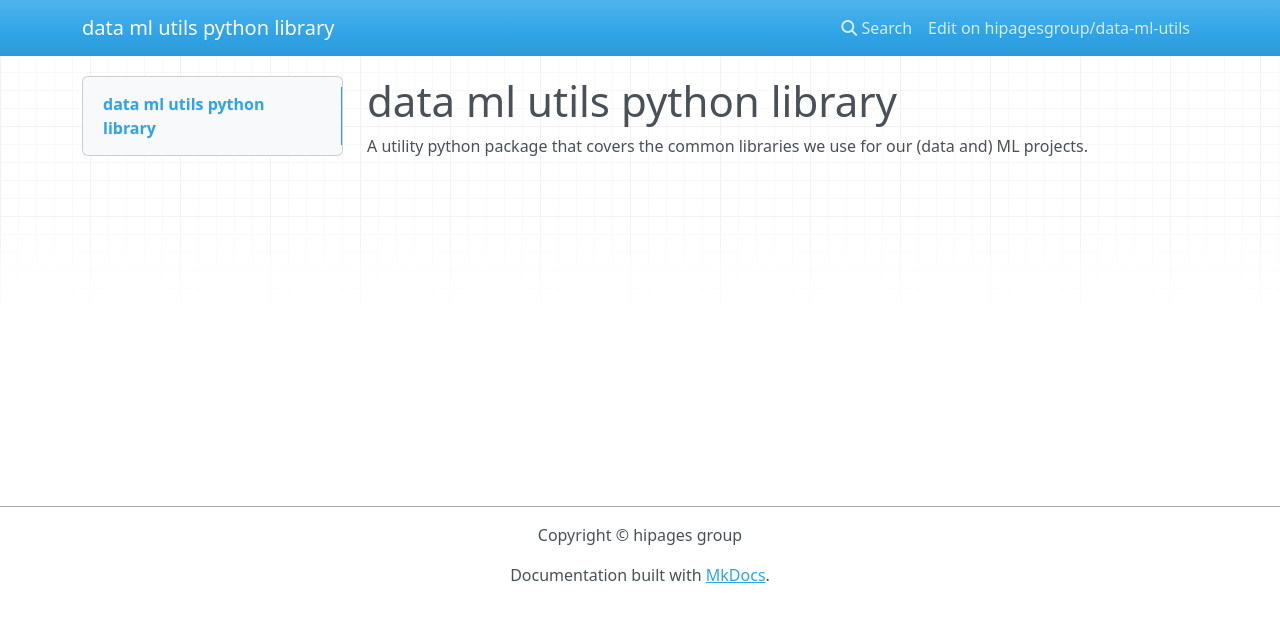
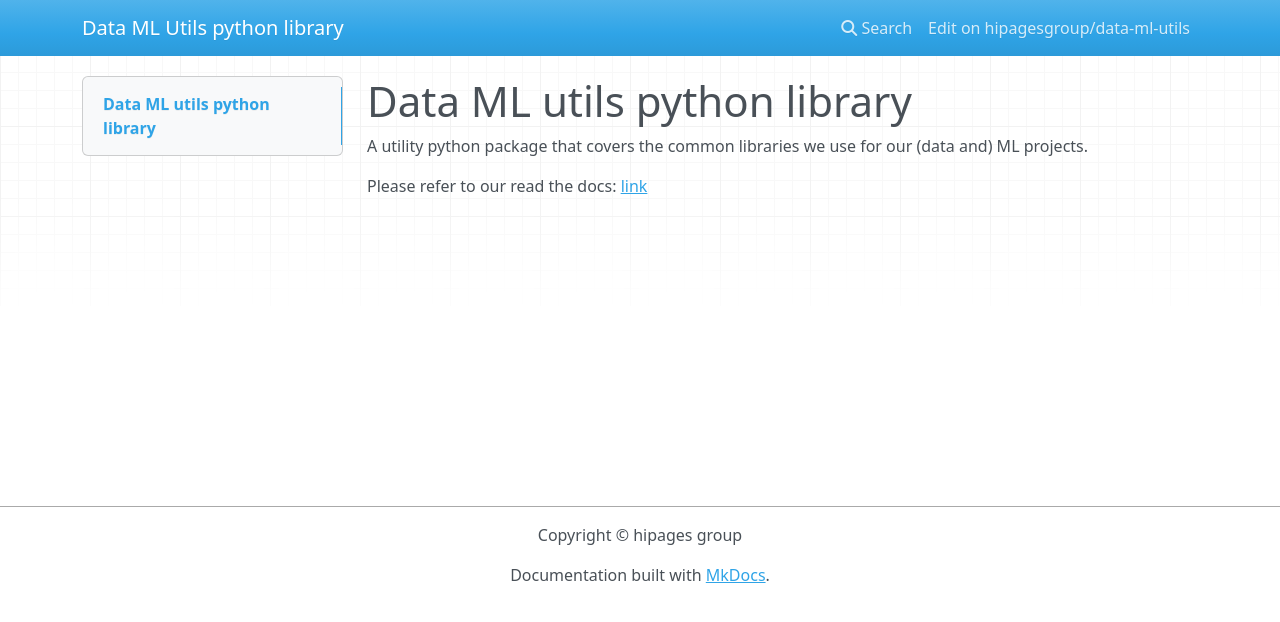
Before and after one commit to hipagesgroup/data-ml-utils, an MkDocs documentation site: the page built from docs/index.md, in a window 1280 px wide. Shown: the top 622 px of the page. Built offline with MkDocs 1.6.1, drawn with Linux system fonts in a browser that asks for light colours; nearby versions of some CDN libraries.

Commit message:
docs: [DP-2086] Update tech docs (#19)
Co-authored-by: Shu Ming Peh <>

```diff
--- a/docs/index.md
+++ b/docs/index.md
@@ -1,3 +1,5 @@
-# data ml utils python library
+# Data ML utils python library
 
 A utility python package that covers the common libraries we use for our (data and) ML projects.
+
+Please refer to our read the docs: [link](https://data-ml-utils.readthedocs.io/en/latest/)
--- a/mkdocs.yaml
+++ b/mkdocs.yaml
@@ -1,5 +1,5 @@
 ---
-site_name: data ml utils python library
+site_name: Data ML Utils python library
 site_description: A utility python package that covers the common libraries we use for our (data and) ML projects.
 
 repo_name: hipagesgroup/data-ml-utils
```
Also changed, not shown: catalog-info.yaml (+10 -1 lines).
